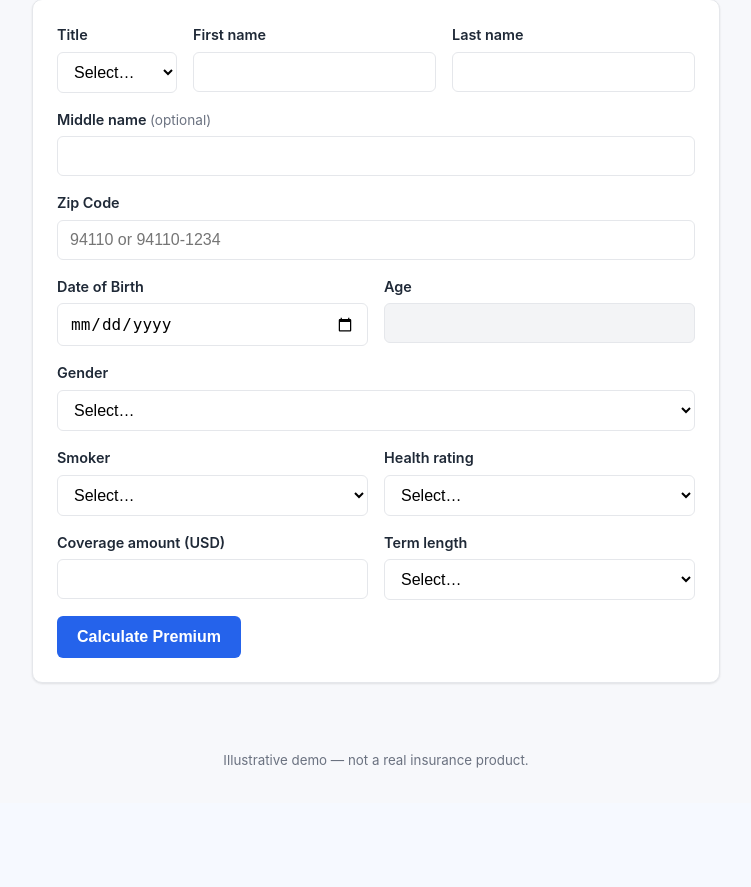
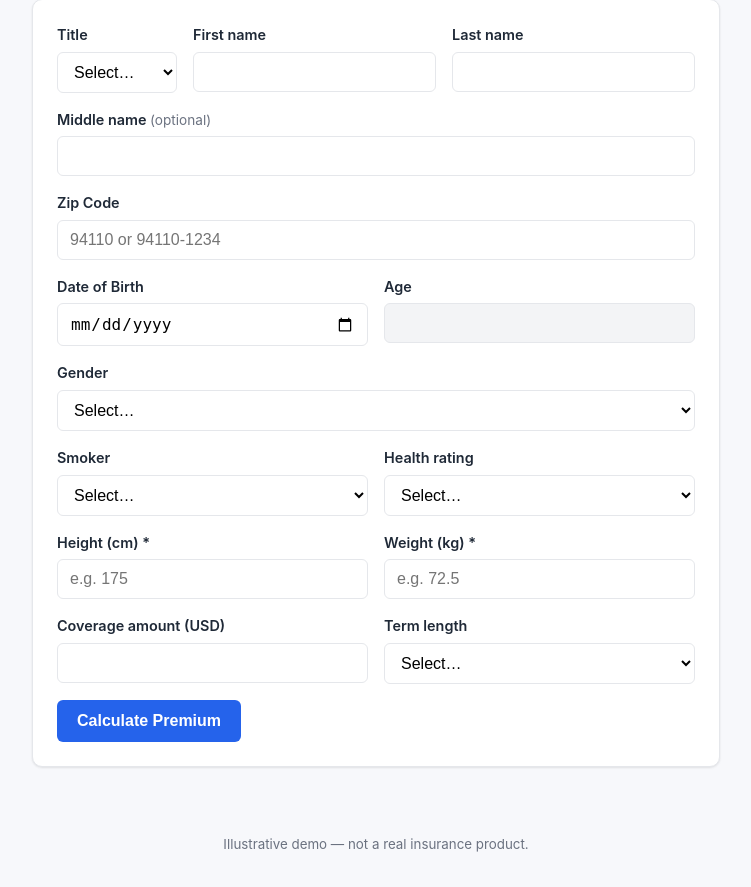
Before and after one commit to diro3307/simplelife-app, a FastAPI app: page / in a window 1280 px wide. Shown: the part 194-1081 px from the top of the page, without its empty margins (264-1015 px from the left). Before the commit the page ends 962 px from the top, so only its background shows below. Run offline with FastAPI, Linux system fonts and the light colour scheme.

Commit message:
feat(#39): capture customer height and weight on quote screen
Add required Height (cm) and Weight (kg) inputs to the quote form with strict server-side validation (ranges 50-272 / 2-500, up to 1 decimal place; rejects unicode digits, suffixes, commas, negatives). Values flow through QuoteRequest/QuoteInput and render on the quote result.

Refs #39

```diff
--- a/webapp/main.py
+++ b/webapp/main.py
@@ -28,6 +28,18 @@ _ZIP_RE = re.compile(r"^\d{5}(-\d{4})?$")
 # ISO Date of Birth: YYYY-MM-DD.
 _DOB_RE = re.compile(r"^(\d{4})-(\d{2})-(\d{2})$")
 
+# Strict ASCII decimal with at most one fractional digit (issue #39).
+# Rejects: unicode digits (१७५, １７５), suffixes (175cm), commas (1,75),
+# negative or leading "+", and anything with more than 1 decimal place.
+_MEASUREMENT_RE = re.compile(r"^[0-9]+(\.[0-9])?$")
+
+# Height (cm) and Weight (kg) allowed ranges per BA acceptance criteria
+# (issue #39): height 50-272, weight 2-500.
+HEIGHT_MIN_CM = 50.0
+HEIGHT_MAX_CM = 272.0
+WEIGHT_MIN_KG = 2.0
+WEIGHT_MAX_KG = 500.0
+
 # Allowed pattern for name-style free-text fields: letters (including
 # accented), spaces, hyphens, and apostrophes. Used for the optional
 # Middle Name (issue #40) so users can enter values like "Jean-Paul",
@@ -47,6 +59,8 @@ FIELD_LABELS: dict[str, str] = {
     "health": "Health rating",
     "coverage_amount": "Coverage amount",
     "term_years": "Term length",
+    "height_cm": "Height",
+    "weight_kg": "Weight",
 }
 
 # Fields rendered as <select>/dropdown that get a "Please select…" message
@@ -117,6 +131,8 @@ class QuoteRequest(BaseModel):
     coverage_amount: float = Field(ge=10_000, le=5_000_000)
     term_years: int = Field()
     zip_code: str = Field()
+    height_cm: float | None = Field(default=None, ge=HEIGHT_MIN_CM, le=HEIGHT_MAX_CM)
+    weight_kg: float | None = Field(default=None, ge=WEIGHT_MIN_KG, le=WEIGHT_MAX_KG)
 
     @field_validator("first_name", "last_name")
     @classmethod
@@ -187,6 +203,8 @@ class QuoteRequest(BaseModel):
             health=self.health,  # type: ignore[arg-type]
             coverage_amount=self.coverage_amount,
             term_years=self.term_years,
+            height_cm=self.height_cm,
+            weight_kg=self.weight_kg,
         )
 
 
@@ -203,6 +221,37 @@ def _per_field_errors(exc: ValidationError) -> dict[str, str]:
     return errors
 
 
+def _validate_measurement(
+    raw: str, *, label: str, unit: str, lo: float, hi: float
+) -> tuple[float | None, str | None]:
+    """Validate a numeric measurement (issue #39: height/weight).
+
+    Rules per BA acceptance criteria:
+      - Trim surrounding whitespace; empty/whitespace-only → "Required".
+      - Must match strict ASCII pattern: digits, with at most ONE decimal place.
+        Rejects unicode digits, comma decimals, unit suffixes (e.g. "175cm"),
+        negative numbers, leading "+", overly long inputs.
+      - Must fall within [lo, hi]; otherwise show the allowed range.
+    Returns (parsed_value | None, error_message | None).
+    """
+    trimmed = (raw or "").strip()
+    if not trimmed:
+        return None, "Required"
+    range_msg = (
+        f"{label} must be a number between {lo:g} and {hi:g} {unit} "
+        "(up to 1 decimal place)"
+    )
+    if not _MEASUREMENT_RE.match(trimmed):
+        return None, range_msg
+    try:
+        value = float(trimmed)
+    except ValueError:
+        return None, range_msg
+    if value < lo or value > hi:
+        return None, range_msg
+    return value, None
+
+
 def _validate_form_fields(
     *,
     title: str,
@@ -216,6 +265,8 @@ def _validate_form_fields(
     coverage_amount: str,
     term_years: str,
     middle_name: str = "",
+    height_cm: str = "",
+    weight_kg: str = "",
 ) -> tuple[dict[str, str], dict[str, object]]:
     """Run field-level validation across every required field on the quote form.
 
@@ -350,6 +401,25 @@ def _validate_form_fields(
             else:
                 parsed["coverage_amount"] = cov_float
 
+    # --- Height (cm) / Weight (kg) — issue #39 -------------------------
+    h_val, h_err = _validate_measurement(
+        height_cm, label="Height", unit="cm",
+        lo=HEIGHT_MIN_CM, hi=HEIGHT_MAX_CM,
+    )
+    if h_err:
+        field_errors["height_cm"] = h_err
+    else:
+        parsed["height_cm"] = h_val
+
+    w_val, w_err = _validate_measurement(
+        weight_kg, label="Weight", unit="kg",
+        lo=WEIGHT_MIN_KG, hi=WEIGHT_MAX_KG,
+    )
+    if w_err:
+        field_errors["weight_kg"] = w_err
+    else:
+        parsed["weight_kg"] = w_val
+
     return field_errors, parsed
 
 
@@ -378,6 +448,8 @@ async def quote_form(
     zip_code: str = Form(""),
     dob: str = Form(""),
     age: str = Form(""),
+    height_cm: str = Form(""),
+    weight_kg: str = Form(""),
 ) -> HTMLResponse:
     submitted = {
         "title": title,
@@ -391,6 +463,8 @@ async def quote_form(
         "health": health,
         "coverage_amount": coverage_amount,
         "term_years": term_years,
+        "height_cm": height_cm,
+        "weight_kg": weight_kg,
     }
 
     # AC-1..AC-5: server-side field-level validation across every required input.
@@ -406,6 +480,8 @@ async def quote_form(
         health=health,
         coverage_amount=coverage_amount,
         term_years=term_years,
+        height_cm=height_cm,
+        weight_kg=weight_kg,
     )
 
     if field_errors:
@@ -442,6 +518,8 @@ async def quote_form(
             coverage_amount=parsed["coverage_amount"],  # type: ignore[arg-type]
             term_years=parsed["term_years"],  # type: ignore[arg-type]
             zip_code=parsed["zip_code"],  # type: ignore[arg-type]
+            height_cm=parsed.get("height_cm"),  # type: ignore[arg-type]
+            weight_kg=parsed.get("weight_kg"),  # type: ignore[arg-type]
         )
         result = calculate_quote(req.to_engine_input())
     except ValidationError as exc:
@@ -489,6 +567,8 @@ async def api_quote(
     zip_code: str = "",
     title: str = "",
     middle_name: str = "",
+    height_cm: float | None = None,
+    weight_kg: float | None = None,
 ) -> JSONResponse:
     try:
         req = QuoteRequest(
@@ -503,6 +583,8 @@ async def api_quote(
             coverage_amount=coverage_amount,
             term_years=term_years,
             zip_code=zip_code,
+            height_cm=height_cm,
+            weight_kg=weight_kg,
         )
         result = calculate_quote(req.to_engine_input())
     except (ValidationError, ValueError) as exc:
--- a/webapp/quote_engine.py
+++ b/webapp/quote_engine.py
@@ -25,6 +25,8 @@ class QuoteInput:
     term_years: int
     title: str = ""
     middle_name: str = ""
+    height_cm: float | None = None
+    weight_kg: float | None = None
 
     @property
     def full_name(self) -> str:
--- a/webapp/templates/index.html
+++ b/webapp/templates/index.html
@@ -228,6 +228,51 @@
 
   <div class="grid-2">
     <div class="field">
+      <label for="height_cm">Height (cm) <span class="field-required" aria-hidden="true">*</span></label>
+      <input
+        id="height_cm"
+        name="height_cm"
+        type="text"
+        required
+        inputmode="decimal"
+        autocomplete="off"
+        spellcheck="false"
+        pattern="^[0-9]+(\.[0-9])?$"
+        placeholder="e.g. 175"
+        value="{{ submitted.get('height_cm', '') }}"
+        aria-required="true"
+        {% if field_errors.get('height_cm') %}aria-invalid="true" aria-describedby="height_cm-error"{% endif %}
+        data-testid="height_cm"
+      />
+      {% if field_errors.get('height_cm') %}
+      <p class="field-error" id="height_cm-error" data-testid="height_cm-error">{{ field_errors['height_cm'] }}</p>
+      {% endif %}
+    </div>
+    <div class="field">
+      <label for="weight_kg">Weight (kg) <span class="field-required" aria-hidden="true">*</span></label>
+      <input
+        id="weight_kg"
+        name="weight_kg"
+        type="text"
+        required
+        inputmode="decimal"
+        autocomplete="off"
+        spellcheck="false"
+        pattern="^[0-9]+(\.[0-9])?$"
+        placeholder="e.g. 72.5"
+        value="{{ submitted.get('weight_kg', '') }}"
+        aria-required="true"
+        {% if field_errors.get('weight_kg') %}aria-invalid="true" aria-describedby="weight_kg-error"{% endif %}
+        data-testid="weight_kg"
+      />
+      {% if field_errors.get('weight_kg') %}
+      <p class="field-error" id="weight_kg-error" data-testid="weight_kg-error">{{ field_errors['weight_kg'] }}</p>
+      {% endif %}
+    </div>
+  </div>
+
+  <div class="grid-2">
+    <div class="field">
       <label for="coverage_amount">Coverage amount (USD)</label>
       <input
         id="coverage_amount"
@@ -368,6 +413,7 @@
     var FIELD_IDS = [
       'title', 'first_name', 'middle_name', 'last_name', 'zip_code', 'dob',
       'gender', 'smoker', 'health',
+      'height_cm', 'weight_kg',
       'coverage_amount', 'term_years',
     ];
 
```
Also changed, not shown: webapp/templates/quote.html (+12 -0 lines).
